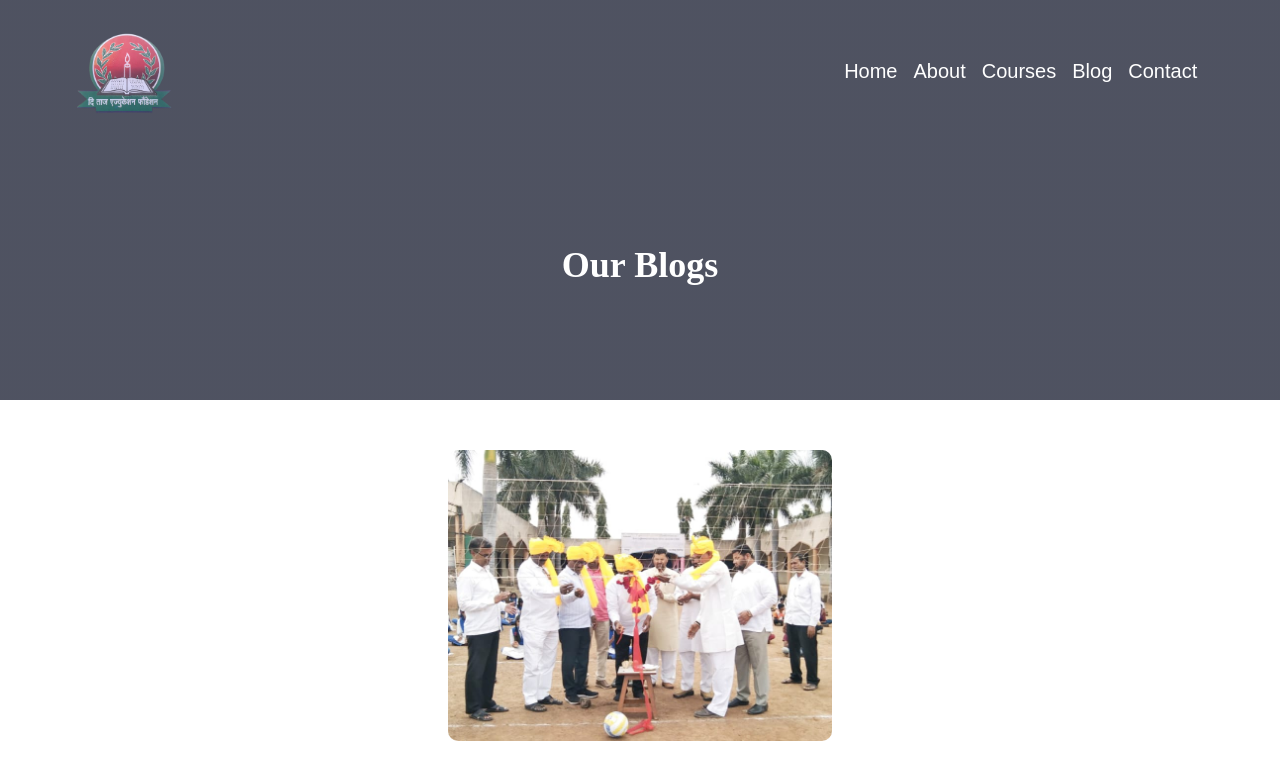
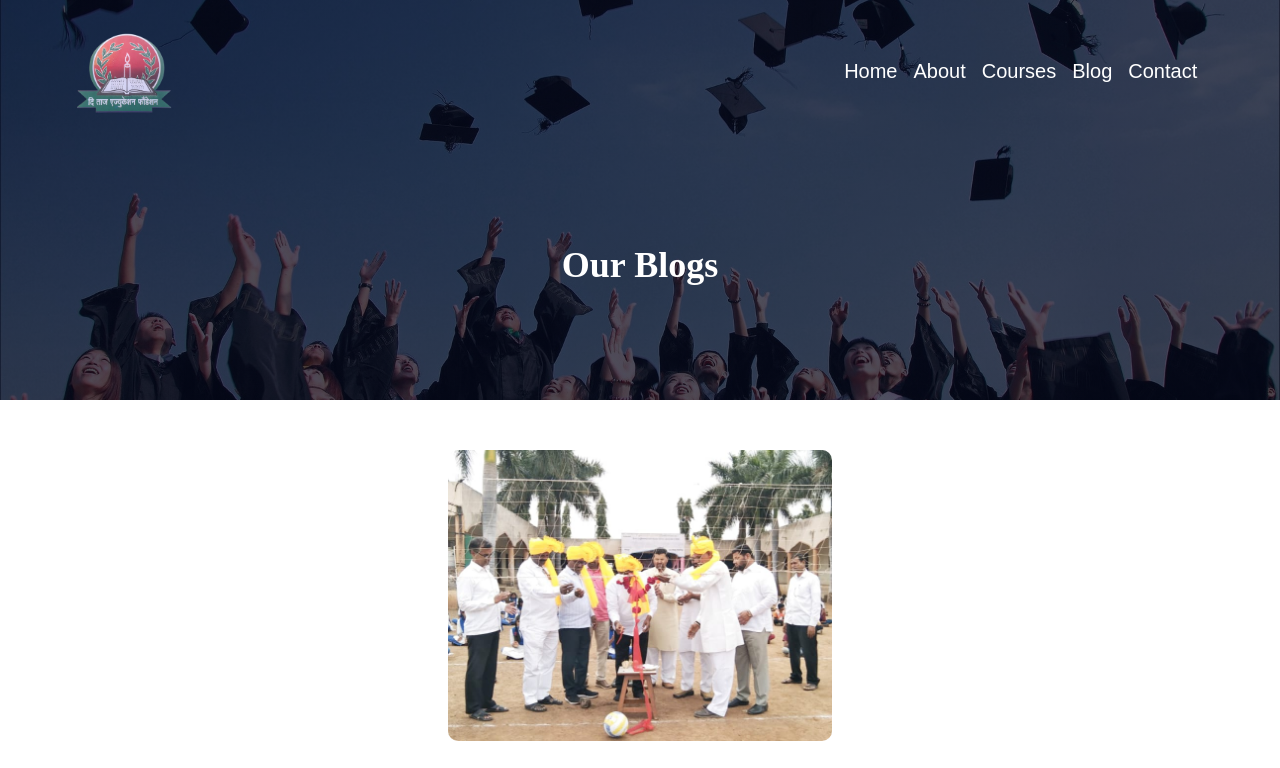
Before and after one commit to Jun12aid/thetajedumandrup, a plain HTML site: page blog.html in a window 1280 px wide. Shown: the top 768 px of the page. Drawn offline with Linux system fonts and the light colour scheme.

Commit message:
Update style.css

```diff
--- a/style.css
+++ b/style.css
@@ -300,7 +300,7 @@ h3{
     height: 50vh;
     width: 100%;
     background-image: linear-gradient(rgba(4,9,30,0.7),rgba(4,9,30,0.7)),
-    url(images/background.jpg);
+    url(background.jpg);
     background-position: center;
     background-size: cover;
     text-align: center;
```
